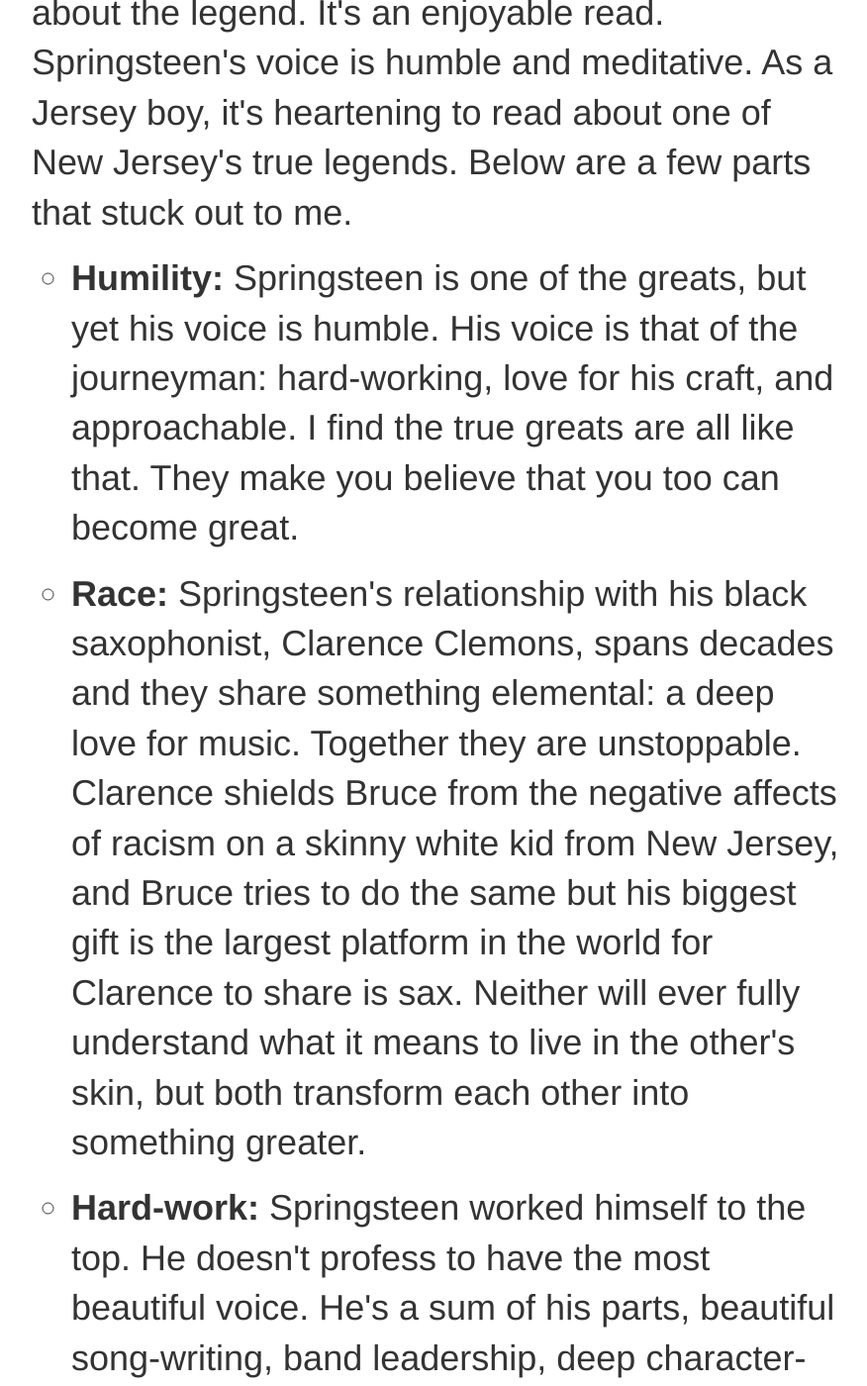
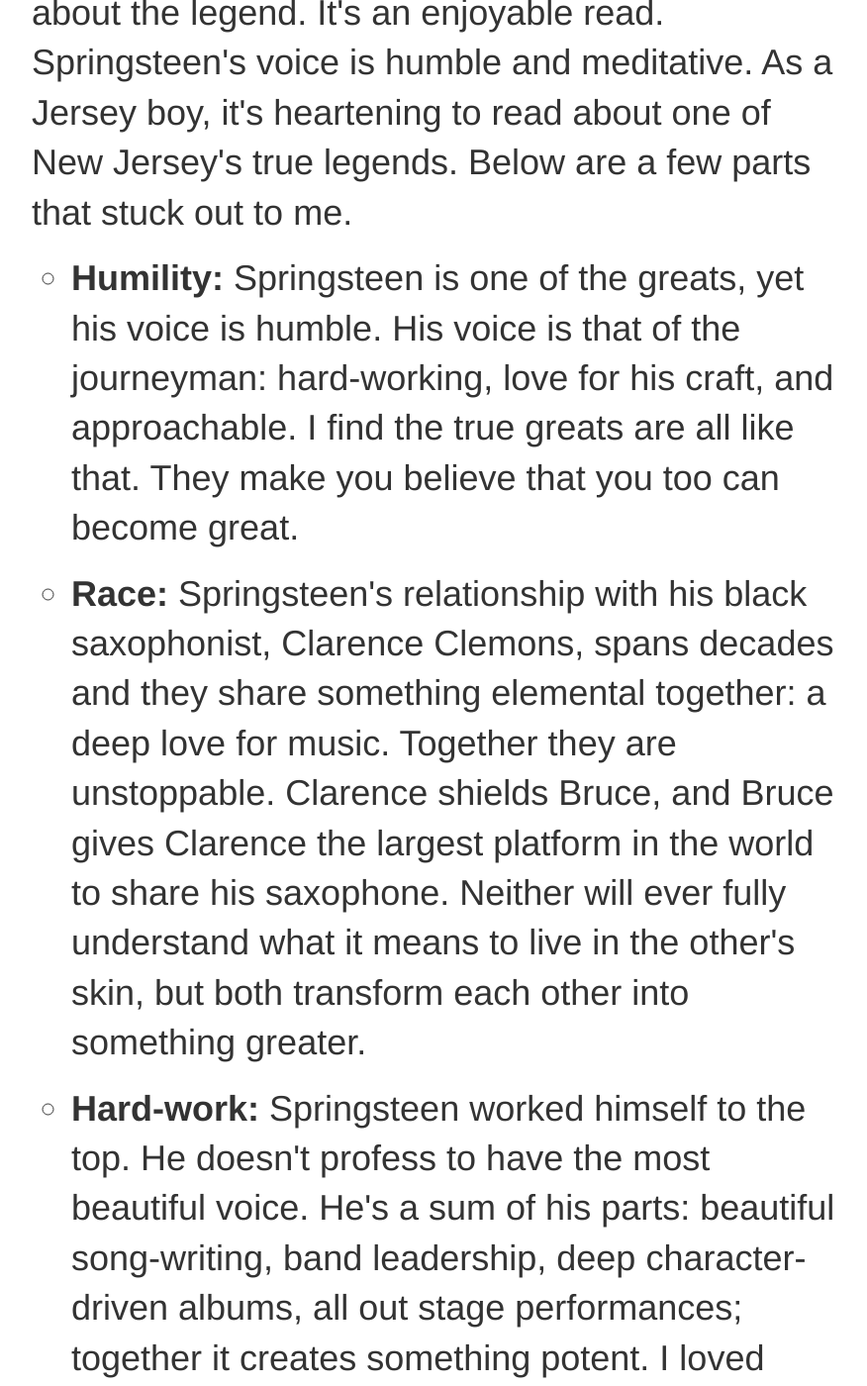
Before and after one commit to hikesandbikes/hikesandbikes.github.io, a Jekyll site: the page built from index.html, in a window 1280 px wide and 1400 px high, scrolled down 8610 px. Shown: the whole window at 99% size, without its empty margins (215-1091 px from the left). Built offline with Jekyll 4.4.1, drawn with Linux system fonts in a browser that asks for light colours; some of the changed text lies outside the part shown.

Commit message:
update posts

```diff
--- a/index.html
+++ b/index.html
@@ -172,34 +172,35 @@
 		</p>
 		<ul>
 			<p><li>
-				<b>Humility:</b>  Springsteen is one of the greats, but yet his voice is humble.
+				<b>Humility:</b>  Springsteen is one of the greats, yet his voice is humble.
 				His voice is that of the journeyman: hard-working, love for his craft, and approachable.
 				I find the true greats are all like that.
 				They make you believe that you too can become great.
 			</li></p>
 			<p><li>
 				<b>Race:</b>  Springsteen's relationship with his black saxophonist, Clarence Clemons, spans decades and they share
-				something elemental: a deep love for music.  Together they are unstoppable.  Clarence shields
-				Bruce from the negative affects of racism on a skinny white kid from New Jersey, and Bruce tries to do the same
-				but his biggest gift is the largest platform in the world for Clarence to share is sax.  Neither will ever fully understand
+				something elemental together: a deep love for music.  Together they are unstoppable.  Clarence shields
+				Bruce, and Bruce gives Clarence the largest platform in the world to share his saxophone.
+				Neither will ever fully understand
 				what it means to live in the other's skin,
 				but both transform each other into something greater.
 			</li></p>
 			<p><li>
-				<b>Hard-work:</b>  Springsteen worked himself to the top. He doesn't profess to have the most beautiful voice.  He's a sum of his parts,
-				beautiful song-writing, band leadership, deep character-driven albums, all out stage performances that span three plus hours, and together it creates
-				something potent.  I loved reading that because everyone has flaws.  It's what you to do with your strengths and what you do with your weaknesses that matters.
+				<b>Hard-work:</b>  Springsteen worked himself to the top. He doesn't profess to have the most beautiful voice.
+				He's a sum of his parts: beautiful song-writing, band leadership, deep character-driven albums, all out stage performances;
+				together it creates something potent.  I loved reading that.  Everyone has flaws.  It's what you to do with your strengths
+				and what you do with your weaknesses that matters.
 			</li></p>
 			<p><li>
-				<b>Children</b>:  One of my favorite passages is when he writes about having children. For a man who is accustomed to playing to an audience of
+				<b>Children</b>:  For a man who is accustomed to playing to an audience of
 				thousands he said that parents are always the audience for their children.  It is never the other way around.  I
 				believe that's true.
 			</li></p>
 			<p><li>
-				<b>Wealth</b>:  After the mega success of "Born in the USA" Springstreen was loaded.  What struck me is how he and his wife, Patti,
-				would still take motorcycle trips and stay at motels when they could obviously afford much more.  I grew up believing wealth
+				<b>Wealth</b>:  After the mega success of "Born in the USA" Springstreen was loaded.  He and his wife, Patti,
+				would still take motorcycle trips and stay at motels when they could afford more.  I grew up believing wealth
 				was a large home with big-set mahogony furniture and paintings.  That was also the definition of having class.
-				Now I realize wealth is just the means to do as you want.  And class is something else entirely.
+				Wealth is the means to do as you want.  And class is something else entirely.
 			</li></p>
 		</ul>
 
```
